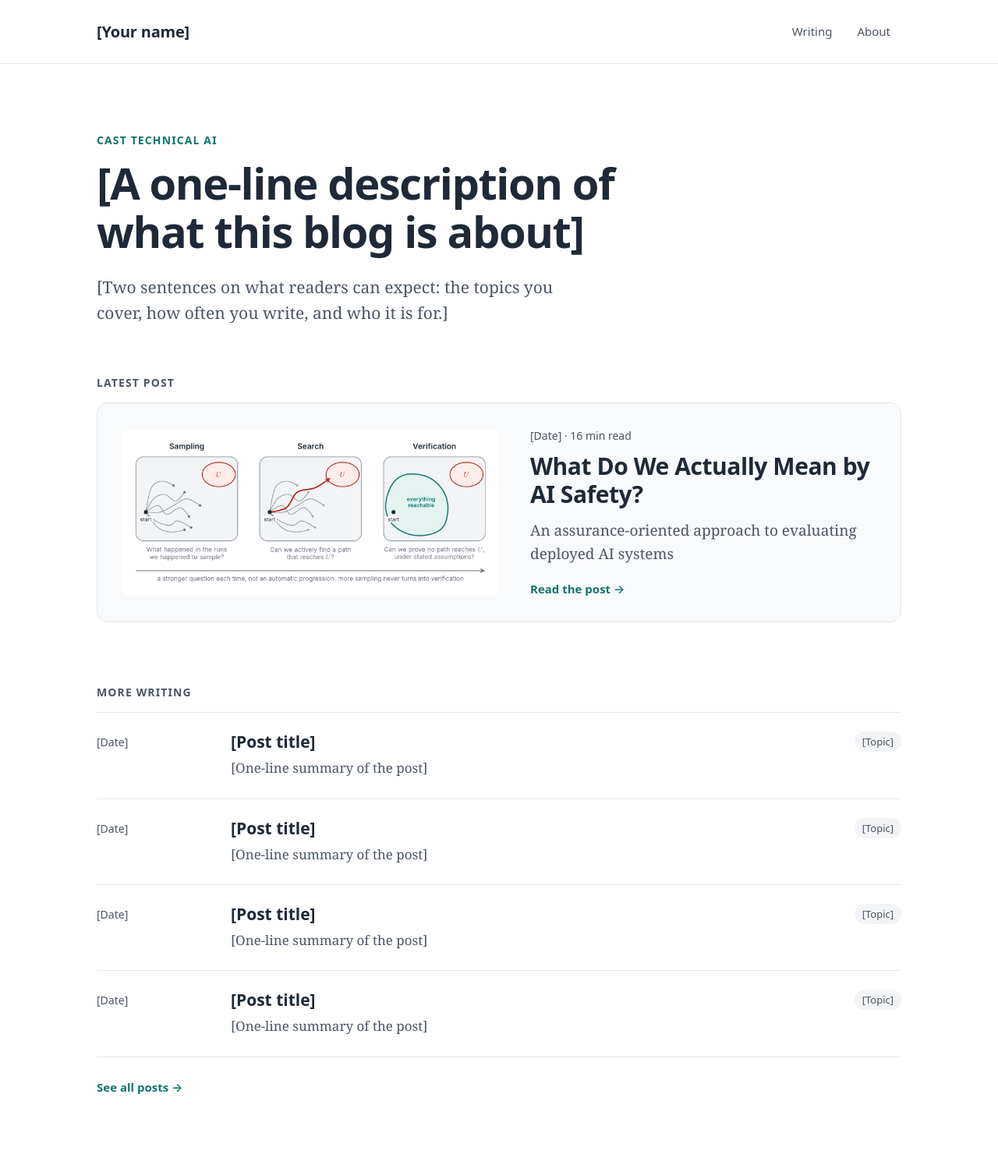
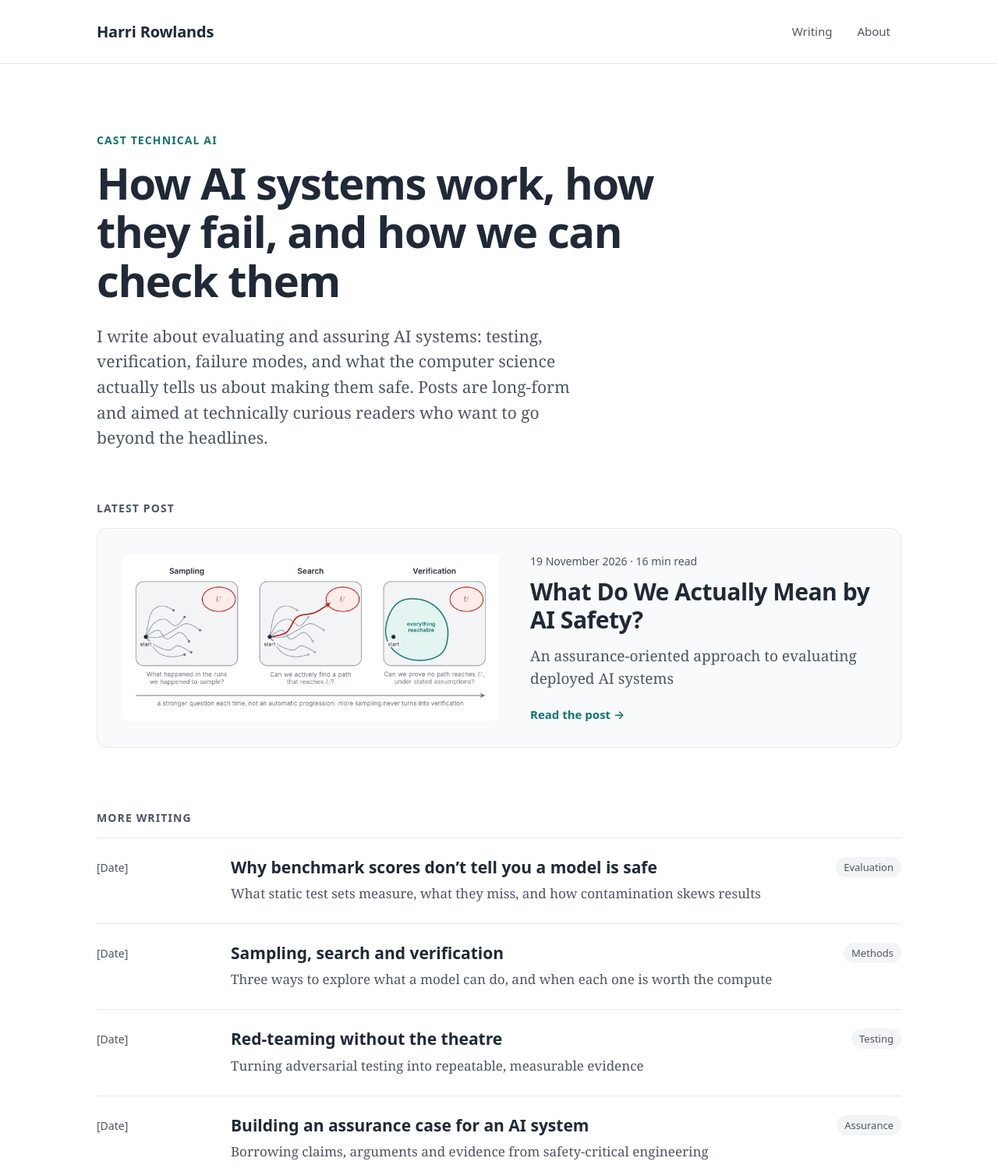
Before and after one commit to harri-cast/harri-cast.github.io, a plain HTML site: page index.html in a window 1280 px wide. Shown: the top 1494 px of the page at 78% size. Drawn offline with Linux system fonts and the light colour scheme.

Commit message:
add files

```diff
--- a/index.html
+++ b/index.html
@@ -3,21 +3,21 @@
 <head>
 <meta charset="utf-8">
 <meta name="viewport" content="width=device-width, initial-scale=1, viewport-fit=cover">
-<title>[Your name] · [Blog name]</title>
-<meta name="description" content="[One-line description of the blog]">
+<title>Harri Rowlands · Notes on Technical AI</title>
+<meta name="description" content="Notes on how AI systems work, how they fail, and how we can check them.">
 <link rel="stylesheet" href="style.css">
 </head>
 <body id="top">
 <a class="skip" href="#main">Skip to content</a>
 <header class="site"><div class="wrap">
-<a class="brand" href="index.html">[Your name]</a>
+<a class="brand" href="index.html">Harri Rowlands</a>
 <nav aria-label="Main"><a href="index.html#writing">Writing</a><a href="index.html#about">About</a></nav>
 </div></header>
 <main id="main">
 <section class="wrap hero">
-<p class="kicker">CAST Technical AI </p>
-<h1>[A one-line description of what this blog is about]</h1>
-<p class="intro">[Two sentences on what readers can expect: the topics you cover, how often you write, and who it is for.]</p>
+<p class="kicker">CAST Technical AI</p>
+<h1>How AI systems work, how they fail, and how we can check them</h1>
+<p class="intro">I write about evaluating and assuring AI systems: testing, verification, failure modes, and what the computer science actually tells us about making them safe. Posts are long-form and aimed at technically curious readers who want to go beyond the headlines.</p>
 </section>
 
 <section id="writing" class="wrap block" aria-labelledby="latest-h">
@@ -25,7 +25,7 @@
 <a class="featured" href="what_do_we_mean_by_ai_safety.html">
 <img src="images/fig5.png" width="1542" height="680" alt="Three panels comparing sampling, search and verification across the same state space">
 <div class="body">
-<p class="meta"><time datetime="">[Date]</time> · 16 min read</p>
+<p class="meta"><time datetime="2026-11-19">19 November 2026</time> · 16 min read</p>
 <h3>What Do We Actually Mean by AI Safety?</h3>
 <p class="sub">An assurance-oriented approach to evaluating deployed AI systems</p>
 <p class="more">Read the post →</p>
@@ -33,24 +33,25 @@
 </a>
 </section>
 
+<!-- SUGGESTED TOPICS ONLY: replace with real posts, or delete this section until they exist -->
 <section class="wrap block" aria-labelledby="more-h">
 <h2 id="more-h" class="label">More writing</h2>
 <ul class="posts">
-<li><a href="#"><time datetime="">[Date]</time><span class="main"><span class="t">[Post title]</span><span class="s">[One-line summary of the post]</span></span><span class="tag">[Topic]</span></a></li>
-<li><a href="#"><time datetime="">[Date]</time><span class="main"><span class="t">[Post title]</span><span class="s">[One-line summary of the post]</span></span><span class="tag">[Topic]</span></a></li>
-<li><a href="#"><time datetime="">[Date]</time><span class="main"><span class="t">[Post title]</span><span class="s">[One-line summary of the post]</span></span><span class="tag">[Topic]</span></a></li>
-<li><a href="#"><time datetime="">[Date]</time><span class="main"><span class="t">[Post title]</span><span class="s">[One-line summary of the post]</span></span><span class="tag">[Topic]</span></a></li>
+<li><a href="#"><time datetime="">[Date]</time><span class="main"><span class="t">Why benchmark scores don’t tell you a model is safe</span><span class="s">What static test sets measure, what they miss, and how contamination skews results</span></span><span class="tag">Evaluation</span></a></li>
+<li><a href="#"><time datetime="">[Date]</time><span class="main"><span class="t">Sampling, search and verification</span><span class="s">Three ways to explore what a model can do, and when each one is worth the compute</span></span><span class="tag">Methods</span></a></li>
+<li><a href="#"><time datetime="">[Date]</time><span class="main"><span class="t">Red-teaming without the theatre</span><span class="s">Turning adversarial testing into repeatable, measurable evidence</span></span><span class="tag">Testing</span></a></li>
+<li><a href="#"><time datetime="">[Date]</time><span class="main"><span class="t">Building an assurance case for an AI system</span><span class="s">Borrowing claims, arguments and evidence from safety-critical engineering</span></span><span class="tag">Assurance</span></a></li>
 </ul>
 <a class="all" href="#">See all posts →</a>
 </section>
 
 <section id="about" class="about" aria-labelledby="about-h">
 <div class="wrap">
-<div class="avatar" aria-hidden="true">[AB]<!-- or: <img src="images/me.jpg" alt=""> --></div>
+<div class="avatar" aria-hidden="true">HR<!-- or: <img src="images/me.jpg" alt=""> --></div>
 <div class="body">
 <h2 id="about-h">Harri Rowlands</h2>
 <p class="role">Head of Technical AI · CAST</p>
-<p class="bio">[A short bio of two or three sentences: your background, what you work on, and why you write this blog.]</p>
+<p class="bio">I lead technical AI work at CAST, focusing on how AI systems are evaluated, tested and assured once they’re deployed. [Add a line on your background, e.g. field of study or previous roles.] I write this blog to work through the technical questions in the open and make them easier for others to follow.</p>
 <div class="links"><a href="#">[LinkedIn]</a><a href="#">[GitHub]</a><a href="mailto:[you@example.com]">[Email]</a></div>
 </div>
 </div>
@@ -58,7 +59,7 @@
 
 </main>
 <footer class="site"><div class="wrap">
-<span>© [Year] [Your name]</span>
+<span>© 2026 Harri Rowlands</span>
 <nav aria-label="Footer"><a href="#top">Back to top</a></nav>
 </div></footer>
 </body>
```
